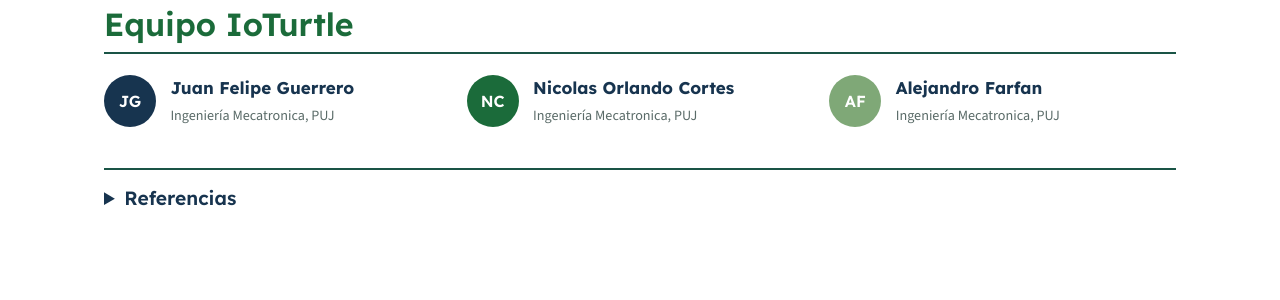
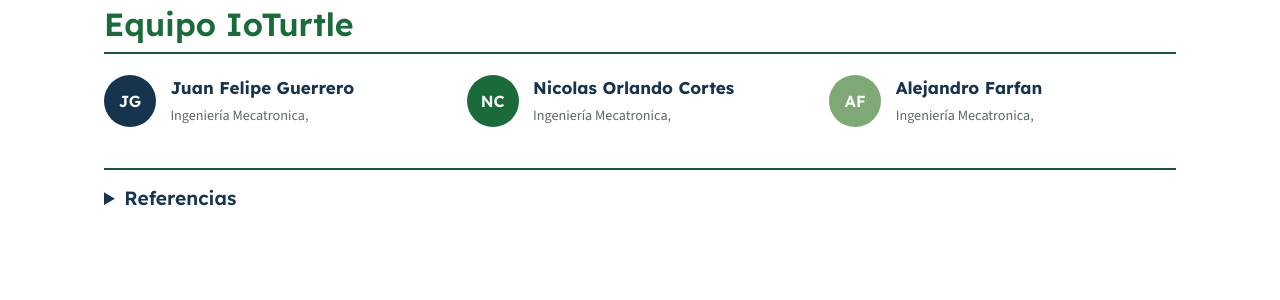
Before and after one commit to Guerre-1606/IoTurtle, a Flask app: page / in a window 1280 px wide. Shown: the part 5296-5596 px from the top of the page. Run offline with Flask 3, Linux system fonts and the light colour scheme.

Commit message:
Update team member details in index.html
Removed university name from team member descriptions.

```diff
--- a/templates/index.html
+++ b/templates/index.html
@@ -502,9 +502,9 @@ temperature = raw * <span class="n">0.02</span> - <span class="n">273.15</span><
 
     <h2 class="section-title">Equipo IoTurtle</h2>
     <ul class="team">
-      <li><span class="avatar" aria-hidden="true">JG</span><div><strong>Juan Felipe Guerrero</strong><small>Ingeniería Mecatronica, PUJ</small></div></li>
-      <li><span class="avatar" aria-hidden="true">NC</span><div><strong>Nicolas Orlando Cortes</strong><small>Ingeniería Mecatronica, PUJ</small></div></li>
-      <li><span class="avatar" aria-hidden="true">AF</span><div><strong>Alejandro Farfan</strong><small>Ingeniería Mecatronica, PUJ</small></div></li>
+      <li><span class="avatar" aria-hidden="true">JG</span><div><strong>Juan Felipe Guerrero</strong><small>Ingeniería Mecatronica, </small></div></li>
+      <li><span class="avatar" aria-hidden="true">NC</span><div><strong>Nicolas Orlando Cortes</strong><small>Ingeniería Mecatronica, </small></div></li>
+      <li><span class="avatar" aria-hidden="true">AF</span><div><strong>Alejandro Farfan</strong><small>Ingeniería Mecatronica, </small></div></li>
     </ul>
 
     <details class="refs">
```
